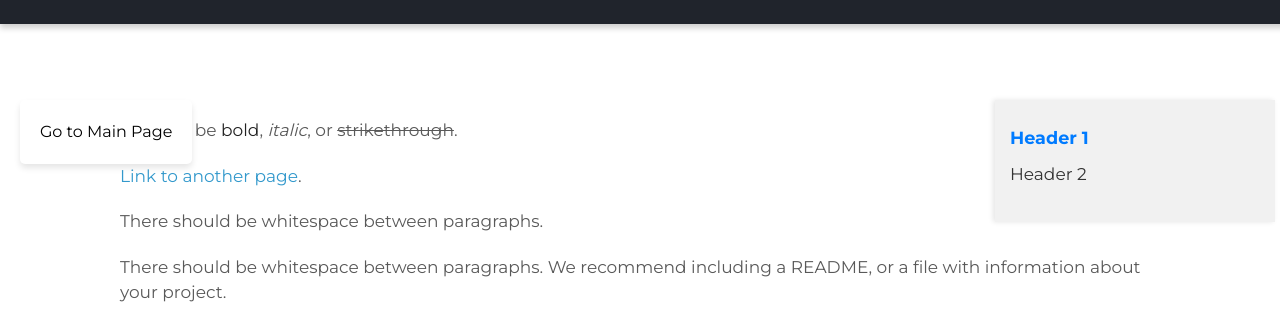
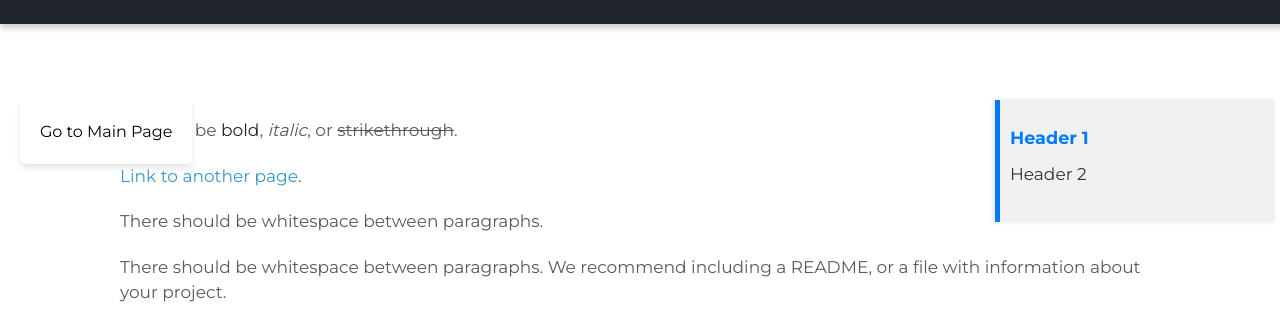
Before and after one commit to FredPili/ADAWebsite, a Jekyll site: the page built from example.md, in a window 1280 px wide. Shown: the top 311 px of the page. Built offline with Jekyll 4.4.1, drawn with Linux system fonts in a browser that asks for light colours.

Commit message:
updated css

```diff
--- a/assets/css/styles.css
+++ b/assets/css/styles.css
@@ -246,12 +246,14 @@ footer {
   z-index: 10; /* Ensure it stays on top */
 }
 
-/* Left Bar for TOC */
 .toc-bar {
-  width: 5px;
-  background-color: #8d8d8d; /* Gray */
-  margin-right: 30px; /* Space between the bar and TOC */
-  height: 100%
+  position: absolute;  /* Make it absolute to ensure it stays fixed in the sidebar */
+  top: 0;
+  left: 0; /* Align it to the left */
+  width: 5px; /* Width of the line */
+  background-color: #007bff; /* Blue color */
+  margin-right: 15px; /* Space between the bar and the TOC */
+  height: 100%; /* Ensure it spans the full height of the sidebar */
 }
 
 /* Sidebar TOC */
```
